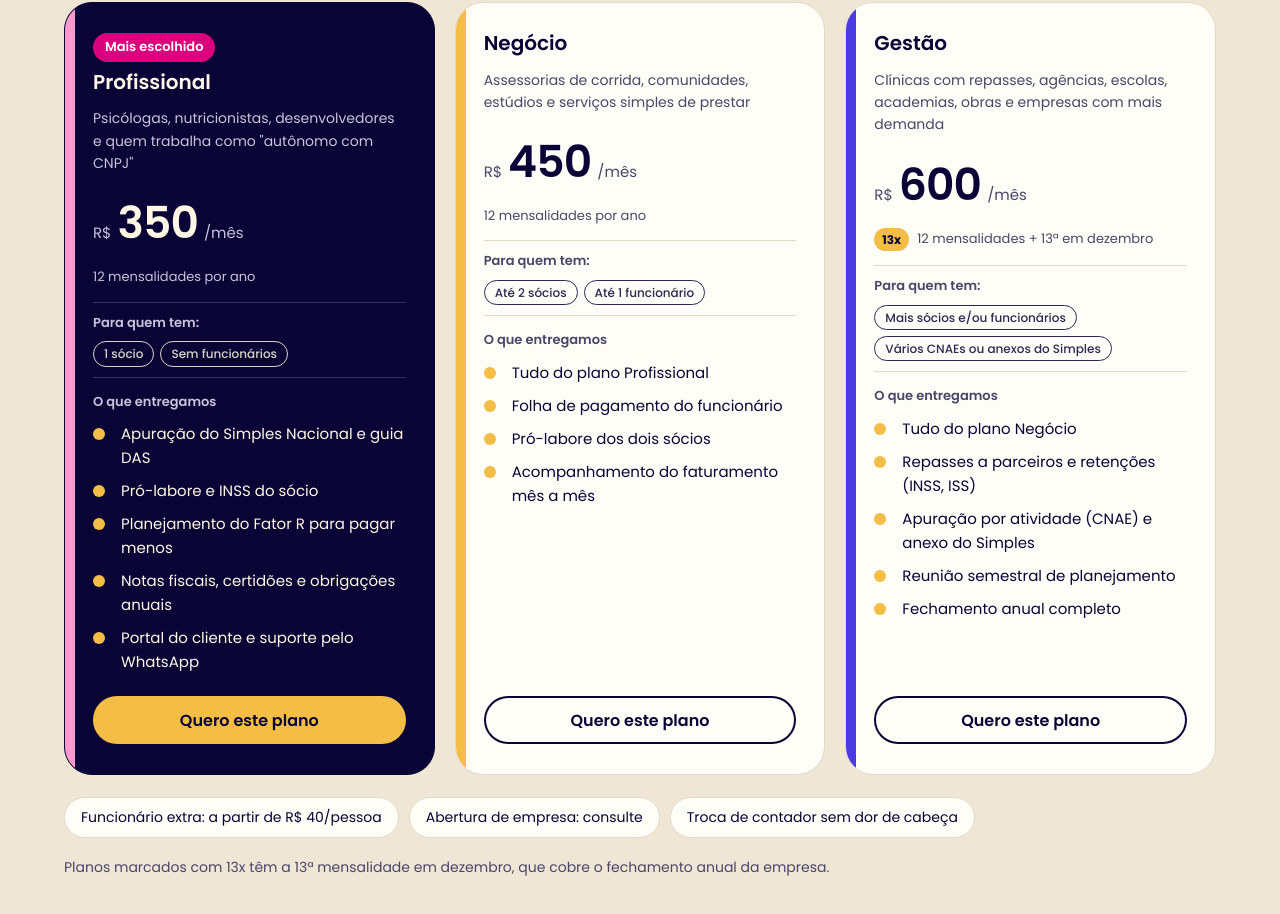
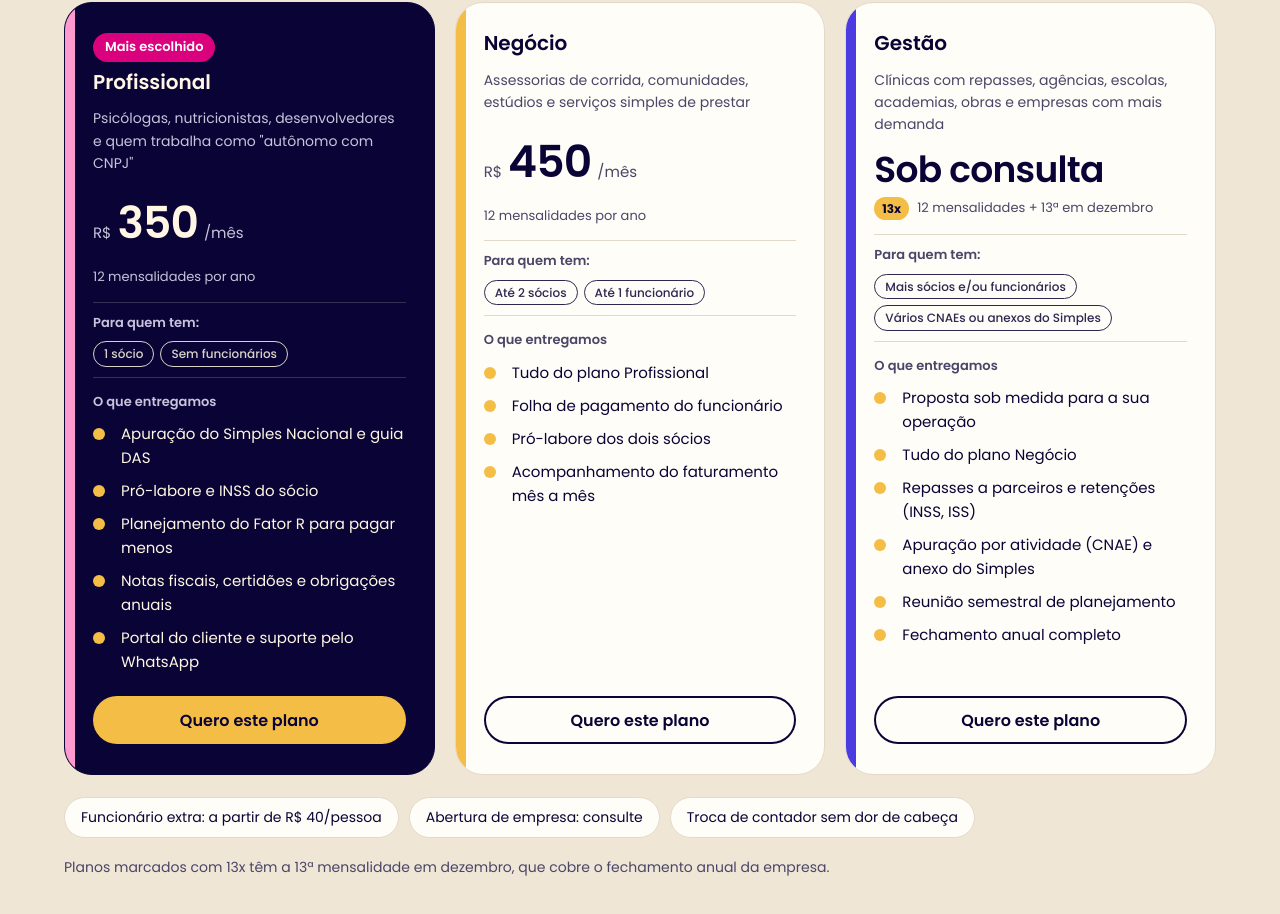
Before and after one commit to livacontabil/site, a plain HTML site: page index.html in a window 1280 px wide. Shown: the part 2741-3655 px from the top of the page. Drawn offline with Linux system fonts and the light colour scheme.

Commit message:
Gestão de serviços passa a ser sob consulta
Co-Authored-By: Claude Opus 5.5 <noreply@anthropic.com>
Claude-Session: https://claude.ai/code/session_01DCgoetNuEYJqAeeRu9Q4wY

```diff
--- a/index.html
+++ b/index.html
@@ -386,9 +386,9 @@ footer .logo{color:var(--cream);font-size:22px}
       {name:'Negócio', who:'Assessorias de corrida, comunidades, estúdios e serviços simples de prestar', price:'450', color:'#F4BD46',
        crit:['Até 2 sócios','Até 1 funcionário'],
        items:['Tudo do plano Profissional','Folha de pagamento do funcionário','Pró-labore dos dois sócios','Acompanhamento do faturamento mês a mês']},
-      {name:'Gestão', who:'Clínicas com repasses, agências, escolas, academias, obras e empresas com mais demanda', price:'600', color:'#4B3BE0', thirteen:true,
+      {name:'Gestão', who:'Clínicas com repasses, agências, escolas, academias, obras e empresas com mais demanda', custom:true, color:'#4B3BE0', thirteen:true,
        crit:['Mais sócios e/ou funcionários','Vários CNAEs ou anexos do Simples'],
-       items:['Tudo do plano Negócio','Repasses a parceiros e retenções (INSS, ISS)','Apuração por atividade (CNAE) e anexo do Simples','Reunião semestral de planejamento','Fechamento anual completo']}
+       items:['Proposta sob medida para a sua operação','Tudo do plano Negócio','Repasses a parceiros e retenções (INSS, ISS)','Apuração por atividade (CNAE) e anexo do Simples','Reunião semestral de planejamento','Fechamento anual completo']}
     ],
     cm: [
       {name:'Comércio Start', who:'Loja pequena, revenda e e-commerce começando', price:'500', color:'#FF9AD1',
```
